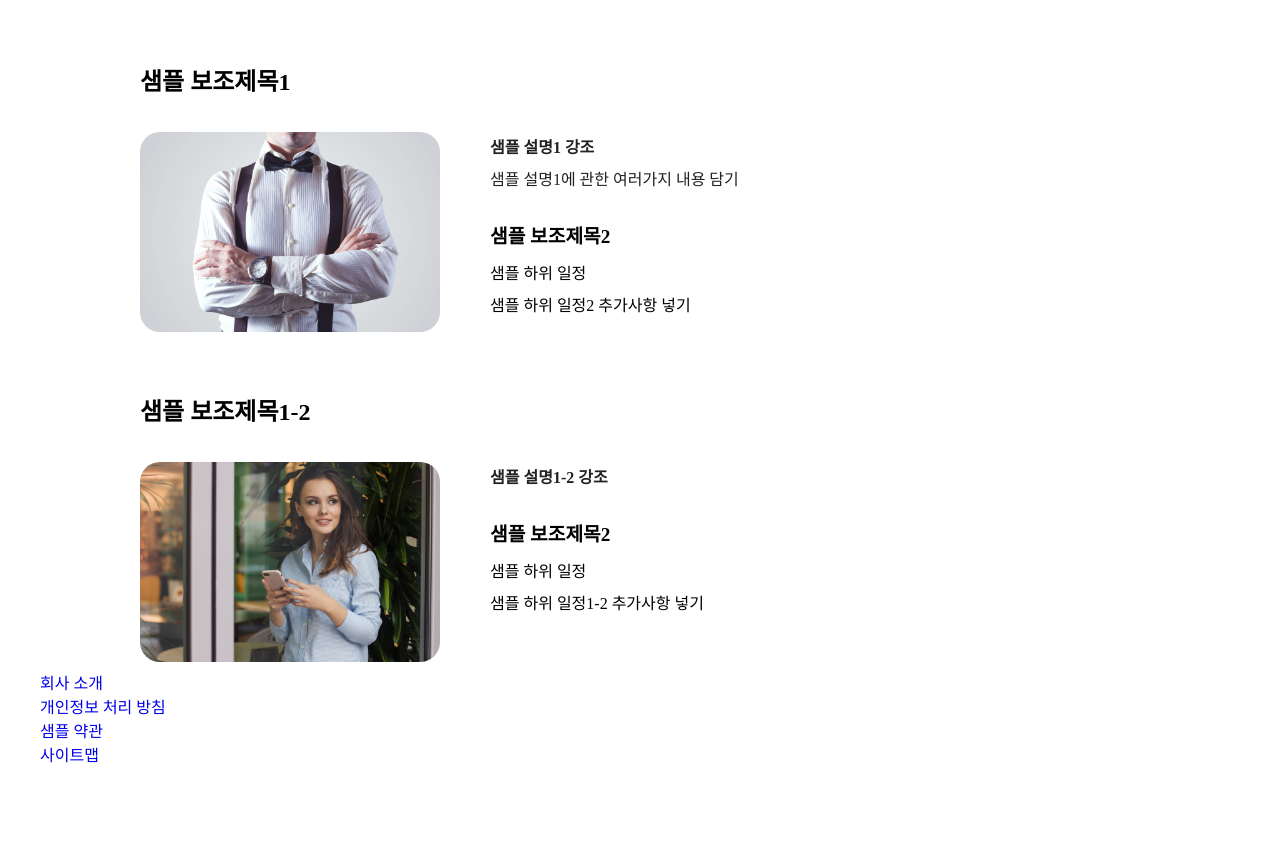
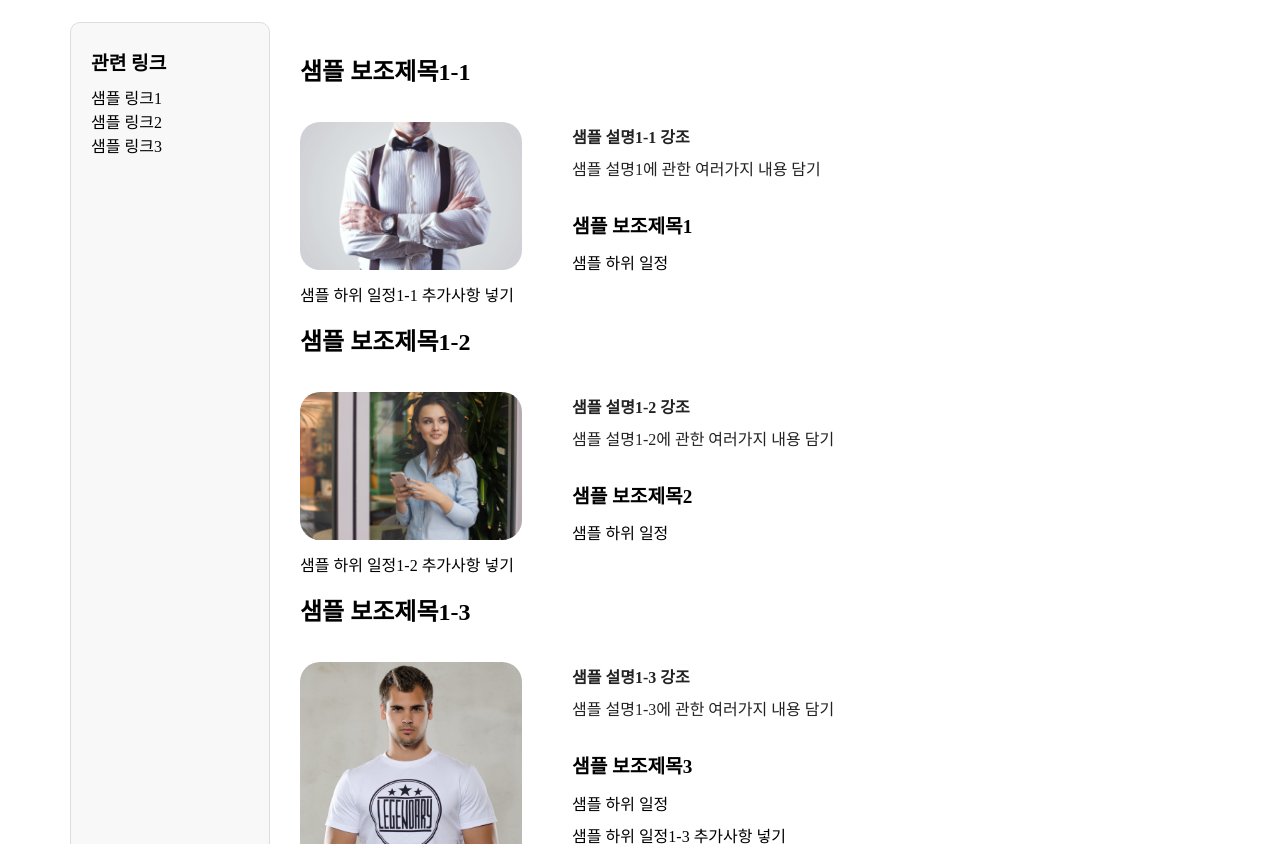
Before and after one commit to coko9437/HTML_TEST_501, a plain HTML site: page 250513/structure_ex1.html in a window 1280 px wide. Shown: the part 108-952 px from the top of the page. Before the commit the page ends 874 px from the top, so only its background shows below. Drawn offline with Linux system fonts and the light colour scheme; a web font is replaced by a local one.

Commit message:
250513 오후미니실습

```diff
--- a/250513/CSS/structure.css
+++ b/250513/CSS/structure.css
@@ -96,12 +96,19 @@ nav {
     text-shadow: 0 -5px 0 #222;
 }
 
+/* ㅡㅡㅡㅡㅡㅡㅡㅡㅡㅡㅡㅡㅡ헤더영역ㅡㅡㅡㅡㅡㅡㅡㅡㅡㅡㅡㅡㅡ*/
+
 .contents {
+    display: grid;
+    grid-template-columns: 200px 1fr;
     width: 1000px;
-    margin: 50px auto; /* 위아래50px, 좌우auto*/
+    margin-top: 30px; /* 위아래50px, 좌우auto*/
+    margin-bottom: 50px;
+    margin-left: 0px;
+
 }
 
-main>section {
+main > section {
     margin-top: 60px;
 
 }
@@ -132,6 +139,10 @@ main h3 {
     margin-right: 50px;
     border-radius: 20px;
 }
+.schedule h4 {
+    font-size: 1.2em;
+
+}
 
 .schedule ul {
     list-style: none;
@@ -142,3 +153,52 @@ main h3 {
     line-height: 2.0;
 
 }
+
+#article {
+    margin-left: 60px;
+}
+/* ㅡㅡㅡㅡㅡㅡㅡㅡㅡㅡㅡㅡmain 영역ㅡㅡㅡㅡㅡㅡㅡㅡㅡㅡ */
+
+footer {
+    width: 1200px;
+    height: 100px;
+    border-top: 2px solid black;
+}
+
+#bottomMenu {
+    width: 100%;
+    height: 20px;
+    margin-left: 60px;
+
+}
+
+#bottomMenu ul {
+    margin-top: 15px;
+}
+
+#bottomMenu li {
+    float: left;
+    padding: 5px 20px;
+    border-right: 1px solid gray;
+}
+/* 마지막 요소만 가상 선 제거 */
+#bottomMenu ul li:last-child {
+    border: none;
+}
+
+#bottomMenu ul li a, #bottomMenu ul li a:visited {
+    font-size: 15px;
+    color: #666;
+}
+
+/* ㅡㅡㅡㅡㅡㅡㅡㅡㅡㅡㅡㅡㅡfooter영역ㅡㅡㅡㅡㅡㅡㅡㅡㅡㅡㅡㅡㅡ */
+
+#sideBar {
+    width: 200px;
+    float: left;
+    padding: 20px;
+    margin-left: 30px;
+    background-color: #f8f8f8;
+    border: 1px solid #ddd;
+    border-radius: 10px;
+}
--- a/250513/structure_ex1.html
+++ b/250513/structure_ex1.html
@@ -28,18 +28,28 @@
         </header>
 
         <main class="contents">
+                  <!-- 사이드바 추가 -->
+        <aside id="sideBar">
+            <h3>관련 링크</h3>
+            <ul>
+                <li><a href="#"></a>샘플 링크1</li>
+                <li><a href="#"></a>샘플 링크2</li>
+                <li><a href="#"></a>샘플 링크3</li>
+            </ul>
+        </aside>
+            <div id="article">
             <section id="headline">
-                <h2>샘플 보조제목1</h2>
+                <h2>샘플 보조제목1-1</h2>
                 <div class="detail">
-                    <img src="/HTML_TEST_501/250513/img/test1.jpg" alt="샘플이미지1" width="30%">
-                    <b><p>샘플 설명1 강조</p></b>
+                    <img src="/HTML_TEST_501/250513/img/test1.jpg" alt="샘플이미지1">
+                    <b><p>샘플 설명1-1 강조</p></b>
                     <p>샘플 설명1에 관한 여러가지 내용 담기</p>
                 </div>
                 <div class="schedule">
-                    <h3>샘플 보조제목2</h3>
+                    <h3>샘플 보조제목1</h3>
                     <ul>
                         <li>샘플 하위 일정</li>
-                        <li>샘플 하위 일정2 추가사항 넣기</li>
+                        <li>샘플 하위 일정1-1 추가사항 넣기</li>
                     </ul>
                 </div>
             </section>
@@ -48,6 +58,7 @@
                 <div class="detail">
                     <img src="/HTML_TEST_501/250513/img/test2.jpg" alt="샘플이미지1" width="30%">
                     <b><p>샘플 설명1-2 강조</p></b>
+                    <p>샘플 설명1-2에 관한 여러가지 내용 담기</p>
                 </div>
                 <div class="schedule">
                     <h3>샘플 보조제목2</h3>
@@ -57,7 +68,26 @@
                     </ul>
                 </div>
             </section>
+            <section id="activity">
+                <h2>샘플 보조제목1-3</h2>
+                <div class="detail">
+                    <img src="/HTML_TEST_501/250513/img/test4.jpg" alt="샘플이미지1" width="30%">
+                    <b><p>샘플 설명1-3 강조</p></b>
+                    <p>샘플 설명1-3에 관한 여러가지 내용 담기</p>
+                </div>
+                <div class="schedule">
+                    <h3>샘플 보조제목3</h3>
+                    <ul>
+                        <li>샘플 하위 일정</li>
+                        <li>샘플 하위 일정1-3 추가사항 넣기</li>
+                    </ul>
+                </div>
+            </section>
+            </div>
+
         </main>
+
+
 
         <footer>
             <section id="bottomMenu">
--- /dev/null
+++ b/CSS/style2.css
@@ -0,0 +1,164 @@
+@import url('https://fonts.googleapis.com/css2?family=Hahmlet:wght@100..900&display=swap');
+
+* {
+    margin: 0;
+    padding: 0;
+    box-sizing: border-box;
+}
+
+a {
+    text-decoration: none;
+}
+
+#container {
+    width: 1300px;
+    margin: 0 auto;
+    background-color:#fff;
+}
+
+ul {
+    list-style: none;
+}
+
+header {
+    width: 100%;
+    height: 90px;
+    background-color: skyblue;
+
+}
+
+#logo {
+    float: left;
+    padding-left: 10px;
+    width: 200px;
+    height: 100px;
+    line-height: 100px;
+}
+
+#logo h1 {
+    font-family: "Hahmlet";
+    font-weight: 900;
+    font-size: 50px;
+    color: purple;
+    text-shadow: 0px -3px 0px #fff;
+}
+
+nav {
+    float: left;
+    width: 800px;
+    height: 80px;
+    padding-top: 5px;
+}
+
+#menu_top {
+    height: 40px;
+}
+
+#menu_top > li {
+    float: left;
+    position: relative;
+}
+
+#menu_top > li > a {
+    display: block;
+    font-size: 1.1em;
+    font-weight: 700;
+    padding: 35px 40px;
+}
+
+#menu_top > li > a:hover {
+    color: white;
+    text-shadow: 1px -2px 1px gray;
+}
+
+/* 메인 */
+.contents {
+    display: grid;
+    grid-template-columns: 1fr 180px;
+    width: 1300px;
+    margin-top: 40px;
+    margin-bottom: 40px;
+    margin-left: 10px;
+}
+
+main div {
+
+}
+
+main h2 {
+    font-size: 1.8em;
+    line-height: 3;
+
+}
+
+main > section {
+    margin-top: 30px;
+    margin-bottom: 30px;
+}
+.detail p{
+
+}
+
+.detail img {
+    width: 25%;
+    float: left;
+    border-radius: 16px;
+    padding-right: 40px;
+
+}
+
+.schedule li {
+    line-height: 2.0;
+
+}
+
+#article {
+    margin-left: 40px;
+}
+/* footer */
+
+footer {
+    width: 1300px;
+    height: 100px;
+    border-top: 3px double gray;
+}
+
+#bottom {
+    width: 100%;
+    height: 20px;
+    margin-left: 60px;
+}
+
+#bottom ul {
+    margin-top: 20px;
+
+}
+
+#bottom li {
+    float: left;
+    padding: 4px 18px;
+    border-right: 1px solid gray;
+}
+
+#bottom ul li:last-child {
+    border: none;
+}
+
+#bottom ul li a, #bottom ul li a:visited {
+    font-size: 14px;
+    color: gray;
+}
+
+#article {
+    width: 200px;
+    float: right;
+    padding: 20px;
+    margin-left: 40px;
+    background-color: #f8f8f8;
+    border: 1px solid #ddd;
+    border-radius: 10px;
+}
+
+#sideBar {
+
+}
```
Also changed, not shown: 7A.animation.html (+1 -0 lines).
